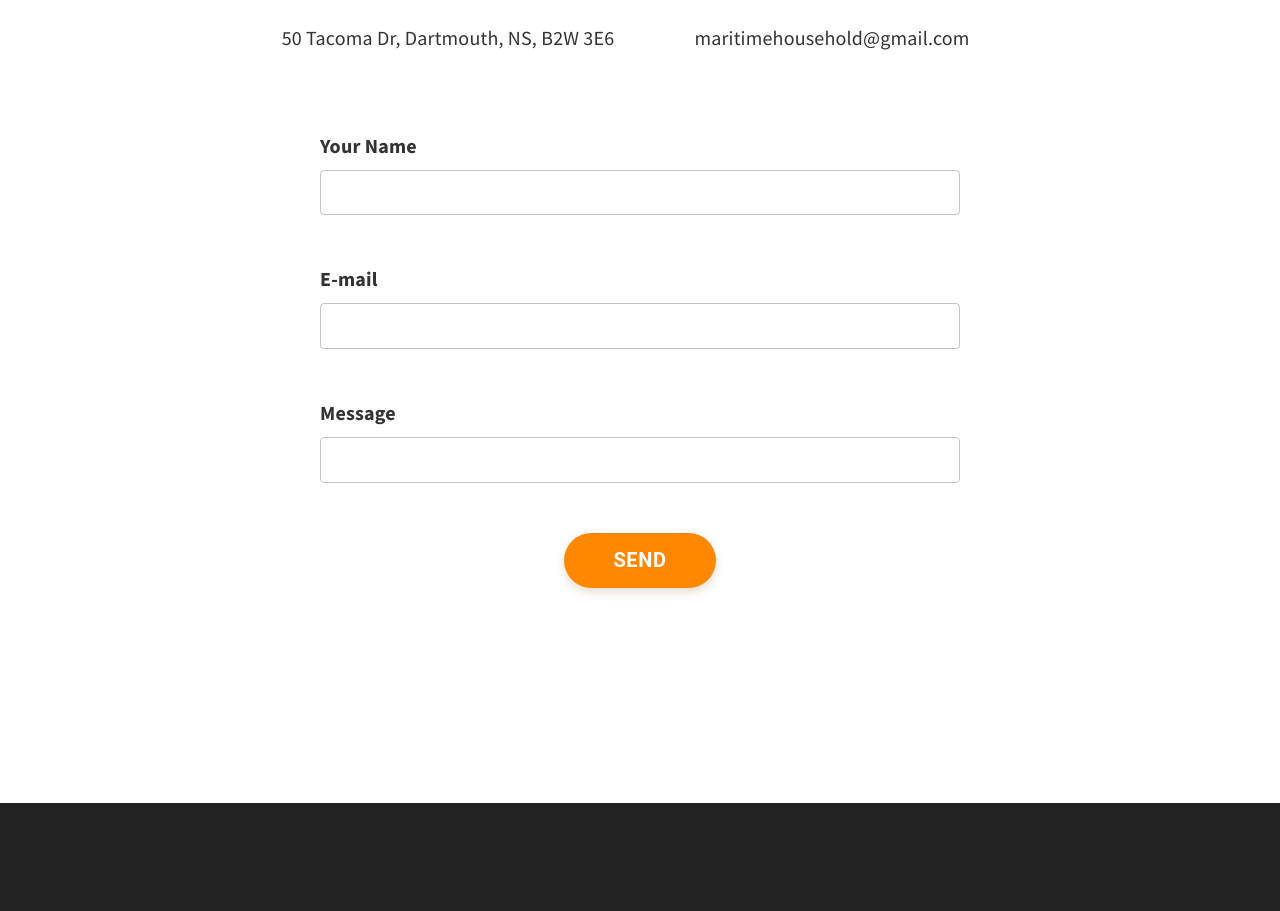
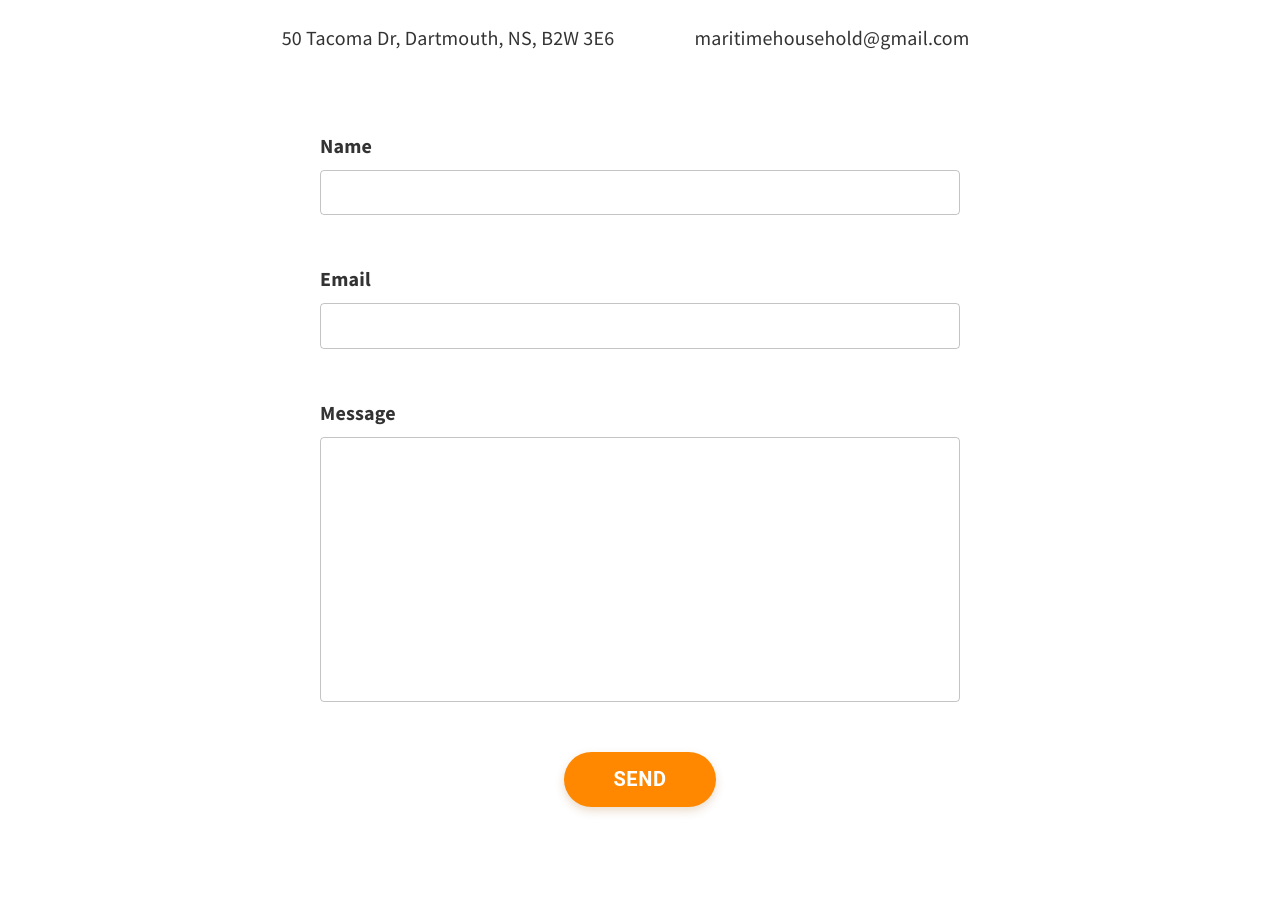
Before and after one commit to Jabin219/maritime, a Next.js app in the folder portal/: page /contact in a window 1280 px wide. Shown: the part 780-1691 px from the top of the page. Built offline with nearby package versions, Linux system fonts and the light colour scheme.

Commit message:
email function update

```diff
--- /dev/null
+++ b/portal/api/contact/index.ts
@@ -0,0 +1,7 @@
+import axios from 'axios'
+import { ContactContent } from 'models'
+
+const sendContactEmail = (contactContent: ContactContent) =>
+	axios.post('/api/contact/email', { contactContent })
+
+export { sendContactEmail }
--- a/portal/components/customSnackBar/index.tsx
+++ b/portal/components/customSnackBar/index.tsx
@@ -24,21 +24,27 @@ const CustomSnackBar = ({ open, snackClose, snackType }: Props) => {
 				return 'One or more items in your cart are out of stock.'
 			case SnackType.PAYMENT_FAILED:
 				return 'Payment failed because of some unknown reasons.'
+			case SnackType.CONTACT_EMAIL_SENT:
+				return 'Your message has been sent.'
+			case SnackType.UNKNOWN_ERROR:
+				return 'Unknown error happened.'
 			default:
-				break
+				return ''
 		}
-		return ''
 	}
 	const getSnackSeverity = (snackType: string) => {
 		switch (snackType) {
 			case SnackType.ADD_TO_CART:
 				return SnackSeverity.SUCCESS
+			case SnackType.CONTACT_EMAIL_SENT:
+				return SnackSeverity.SUCCESS
 			case SnackType.PAYMENT_FAILED:
 				return SnackSeverity.ERROR
+			case SnackType.UNKNOWN_ERROR:
+				return SnackSeverity.ERROR
 			default:
-				break
+				return SnackSeverity.SUCCESS
 		}
-		return ''
 	}
 	const getSnackbarAction = (snackType: string) => {
 		switch (snackType) {
@@ -54,11 +60,9 @@ const CustomSnackBar = ({ open, snackClose, snackType }: Props) => {
 						Back to cart
 					</Button>
 				)
-				break
 			default:
 				break
 		}
-		return ''
 	}
 	return (
 		<Stack spacing={2}>
--- a/portal/constant/index.ts
+++ b/portal/constant/index.ts
@@ -212,7 +212,9 @@ export enum ResponseStatus {
 export enum SnackType {
 	ADD_TO_CART = 'add-to-cart',
 	OUT_OF_STOCK = 'out-of-stock',
-	PAYMENT_FAILED = 'payment-failed'
+	PAYMENT_FAILED = 'payment-failed',
+	CONTACT_EMAIL_SENT = 'contact-email-sent',
+	UNKNOWN_ERROR = 'unknown-error'
 }
 
 export enum SnackSeverity {
--- a/portal/constant/pages/contact/index.ts
+++ /dev/null
@@ -1,5 +0,0 @@
-export const contactInputLabels = [
-	{ label: 'Your Name' },
-	{ label: 'E-mail' },
-	{ label: 'Message' }
-]
--- a/portal/models/index.ts
+++ b/portal/models/index.ts
@@ -45,4 +45,10 @@ export type LoginRequest = {
 	password: string
 }
 
+export type ContactContent = {
+	name: string
+	email: string
+	message: string
+}
+
 export { Account }
--- /dev/null
+++ b/portal/pages/api/contact/email.ts
@@ -0,0 +1,18 @@
+import connectDB from 'middleware/mongodb'
+import type { NextApiRequest, NextApiResponse } from 'next'
+import { ResponseStatus } from 'constant'
+import { sendContactEmail } from 'services/emailHandler'
+
+const handler = async (req: NextApiRequest, res: NextApiResponse) => {
+	const { contactContent } = req.body
+	try {
+		sendContactEmail(contactContent)
+		res.status(200).json({
+			status: ResponseStatus.SUCCESS
+		})
+	} catch (err) {
+		console.error(err)
+		res.status(500).json({ status: ResponseStatus.FAIL, message: err })
+	}
+}
+export default connectDB(handler)
--- a/portal/pages/contact/index.tsx
+++ b/portal/pages/contact/index.tsx
@@ -1,28 +1,67 @@
 import { Box, Typography, Grid, TextField } from '@mui/material'
+import { sendContactEmail } from 'api/contact'
 import { SubPageButton } from 'components/customStyle'
 import PageBanner from 'components/pageBanner'
-import { contactInputLabels } from 'constant/pages/contact'
+import { ResponseStatus, SnackType } from 'constant'
+import { SnackContext } from 'context/SnackContextProvider'
+import { ContactContent } from 'models'
+import { useContext, useReducer, useState } from 'react'
+import { ContactPageContainer } from 'styles/pages/contact'
+import validator from 'validator'
+
+const initialContactContent = { name: '', email: '', message: '' }
+const contactReducer = (state: any, action: any) => {
+	switch (action.type) {
+		case 'CHANGE_NAME':
+			return { ...state, name: action.value }
+			break
+		case 'CHANGE_EMAIL':
+			return { ...state, email: action.value }
+			break
+		case 'CHANGE_MESSAGE':
+			return { ...state, message: action.value }
+			break
+		default:
+			throw new Error()
+	}
+}
 
 const Contact = () => {
+	const [contactContent, dispatch] = useReducer(
+		contactReducer,
+		initialContactContent
+	)
+	const [error, setError] = useState(false)
+	const { showSnackbar } = useContext(SnackContext)
+	const handleSendContactEmail = async (contactContent: ContactContent) => {
+		if (
+			!contactContent.name ||
+			!contactContent.email ||
+			!contactContent.message
+		) {
+			setError(true)
+			return false
+		}
+		if (!validator.isEmail(contactContent.email as string)) {
+			setError(true)
+			return false
+		}
+		const result = (await sendContactEmail(contactContent)).data
+		if (result.status === ResponseStatus.SUCCESS) {
+			showSnackbar(SnackType.CONTACT_EMAIL_SENT)
+		} else {
+			showSnackbar(SnackType.UNKNOWN_ERROR)
+		}
+	}
 	return (
-		<Box className='contact-page' sx={{ minHeight: 1500 }}>
+		<ContactPageContainer>
 			<PageBanner
 				pageTitle='Contact us'
 				pageDescription='All of our products are authentic, guaranteed'
 				bannerUrl='/images/contact/contact-banner.jpg'
 			/>
 			<Box className='contact-main-body' sx={{ marginTop: '100px' }}>
-				<Grid
-					container
-					sx={{
-						maxWidth: '60%',
-						margin: '0 auto',
-						'& h2,p': { textAlign: 'center' },
-						'& h2': {
-							marginBottom: '30px'
-						}
-					}}
-				>
+				<Grid container className='shop-information'>
 					<Grid item xs>
 						<Typography variant='h2'>Location</Typography>
 						<Typography>50 Tacoma Dr, Dartmouth, NS, B2W 3E6</Typography>
@@ -36,18 +75,67 @@ const Contact = () => {
 					className='contact-form-container'
 					sx={{ width: '50%', margin: '0 auto', marginTop: '80px' }}
 				>
-					{contactInputLabels.map((item, index) => (
-						<Box key={index} sx={{ marginBottom: '50px' }}>
-							<Typography sx={{ marginBottom: '10px', fontWeight: 700 }}>
-								{item.label}
-							</Typography>
-							<TextField fullWidth size='small'></TextField>
-						</Box>
-					))}
+					<Box className='contact-input-container'>
+						<Typography className='contact-input-label'>Name</Typography>
+						<TextField
+							fullWidth
+							required
+							size='small'
+							error={!contactContent.name && error}
+							onChange={event => {
+								dispatch({
+									type: 'CHANGE_NAME',
+									value: event.target.value
+								})
+							}}
+						/>
+					</Box>
+					<Box className='contact-input-container'>
+						<Typography className='contact-input-label'>Email</Typography>
+						<TextField
+							fullWidth
+							required
+							size='small'
+							error={
+								(!contactContent.email ||
+									!validator.isEmail(contactContent.email as string)) &&
+								error
+							}
+							onChange={event => {
+								dispatch({
+									type: 'CHANGE_EMAIL',
+									value: event.target.value
+								})
+							}}
+						/>
+					</Box>
+					<Box className='contact-input-container'>
+						<Typography className='contact-input-label'>Message</Typography>
+						<TextField
+							fullWidth
+							required
+							multiline
+							rows={8}
+							error={!contactContent.message && error}
+							onChange={event => {
+								dispatch({
+									type: 'CHANGE_MESSAGE',
+									value: event.target.value
+								})
+							}}
+						/>
+					</Box>
 				</Box>
-				<SubPageButton disableElevation>SEND</SubPageButton>
+				<SubPageButton
+					disableElevation
+					onClick={() => {
+						handleSendContactEmail(contactContent)
+					}}
+				>
+					SEND
+				</SubPageButton>
 			</Box>
-		</Box>
+		</ContactPageContainer>
 	)
 }
 
--- a/portal/services/emailHandler.ts
+++ b/portal/services/emailHandler.ts
@@ -1,5 +1,5 @@
 import MailService from '@sendgrid/mail'
-import { ContactInformation, Order, Product } from 'models'
+import { ContactContent, ContactInformation, Order, Product } from 'models'
 import { format } from 'date-fns'
 import { OrderStatus } from 'constant'
 
@@ -12,6 +12,7 @@ const sendOrderConfirmation = (order: Order) => {
 	const products = JSON.parse(order.products as string)
 	const msg = {
 		to: contactInformation.email,
+		// 需改成客户邮箱
 		from: 'dev@zmley.com',
 		templateId:
 			order.status === OrderStatus.reserved
@@ -36,4 +37,27 @@ const sendOrderConfirmation = (order: Order) => {
 	})()
 }
 
-export { sendOrderConfirmation }
+const sendContactEmail = (contactContent: ContactContent) => {
+	const msg = {
+		// 需改成客户邮箱
+		to: 'jabin219@gmail.com',
+		// 需改成客户邮箱
+		from: 'dev@zmley.com',
+		templateId: process.env.SENDGRID_CONTACT_TEMPLATE_ID as string,
+		dynamicTemplateData: {
+			contactContent
+		}
+	}
+	;(async () => {
+		try {
+			await MailService.send(msg)
+		} catch (error) {
+			console.error(error)
+			if ((error as any).response) {
+				console.error((error as any).response.body)
+			}
+		}
+	})()
+}
+
+export { sendOrderConfirmation, sendContactEmail }
--- /dev/null
+++ b/portal/styles/pages/contact/index.ts
@@ -0,0 +1,15 @@
+import { Box } from '@mui/material'
+import { styled } from '@mui/system'
+export const ContactPageContainer = styled(Box)({
+	paddingBottom: '200px',
+	'& .shop-information': {
+		maxWidth: '60%',
+		margin: '0 auto',
+		'& h2,p': { textAlign: 'center' },
+		'& h2': {
+			marginBottom: '30px'
+		}
+	},
+	'& .contact-input-container': { marginBottom: '50px' },
+	'& .contact-input-label': { marginBottom: '10px', fontWeight: 700 }
+})
```
